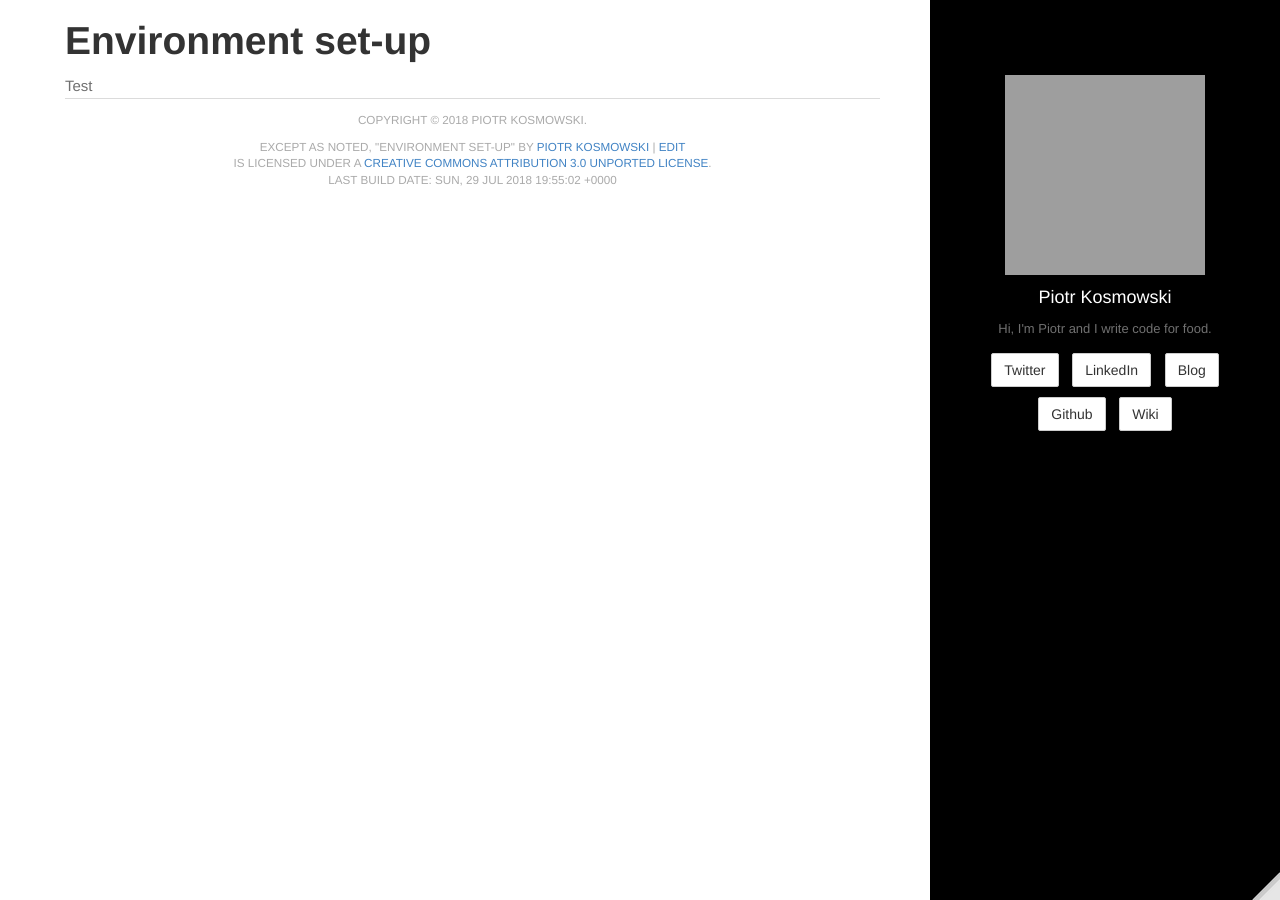
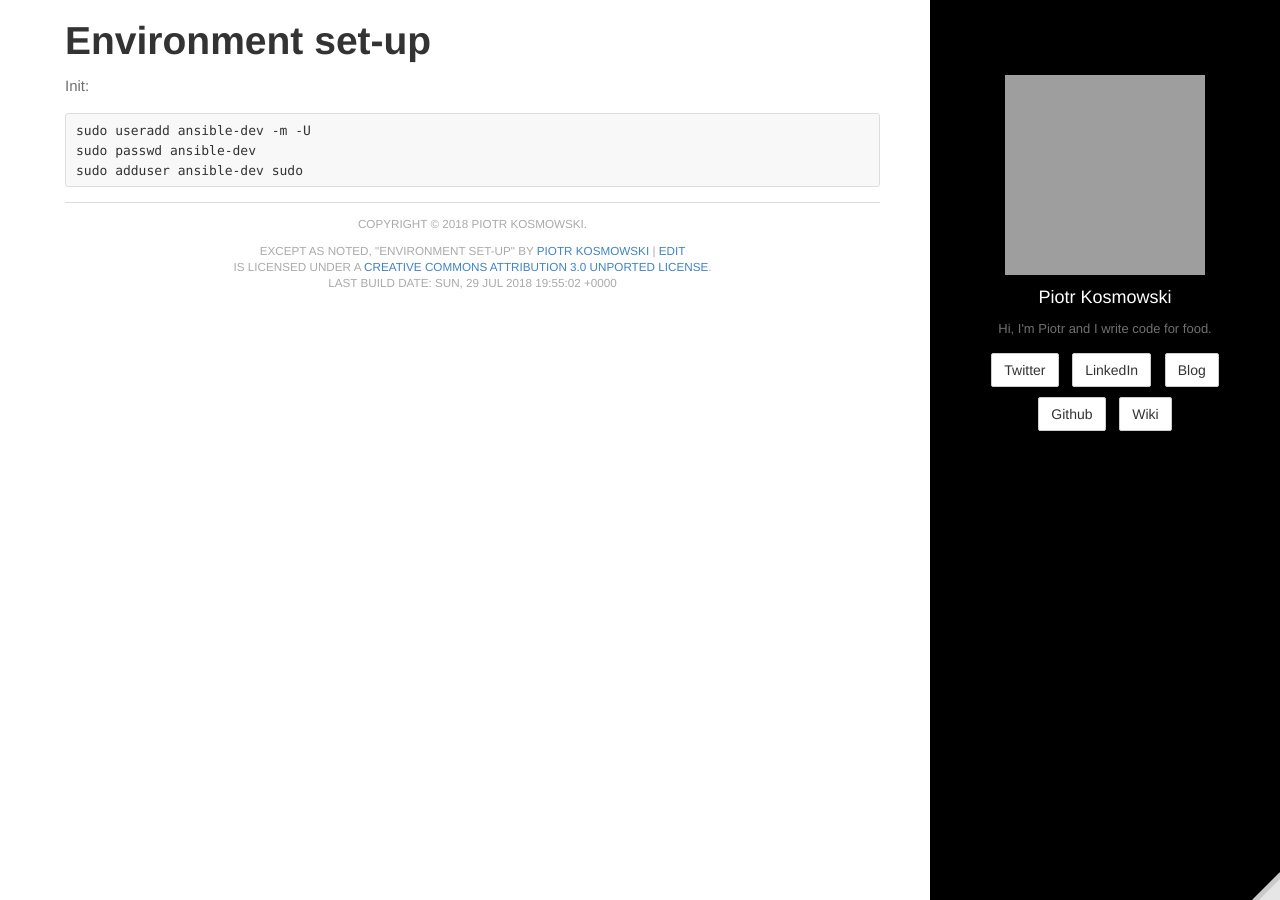
Before and after one commit to kospiotr/kospiotr.github.io, a Jekyll site: the page built from dev/env-set-up.md, in a window 1280 px wide. Built offline with Jekyll 4.4.1, drawn with Linux system fonts in a browser that asks for light colours; grey boxes are pictures that could not be loaded.

Commit message:
Update env-set-up.md

````diff
--- a/dev/env-set-up.md
+++ b/dev/env-set-up.md
@@ -6,4 +6,10 @@ toc: false
 editurl: dev/env-set-up.md
 ---
 
-Test
+Init:
+
+```
+sudo useradd ansible-dev -m -U
+sudo passwd ansible-dev
+sudo adduser ansible-dev sudo
+```
````
